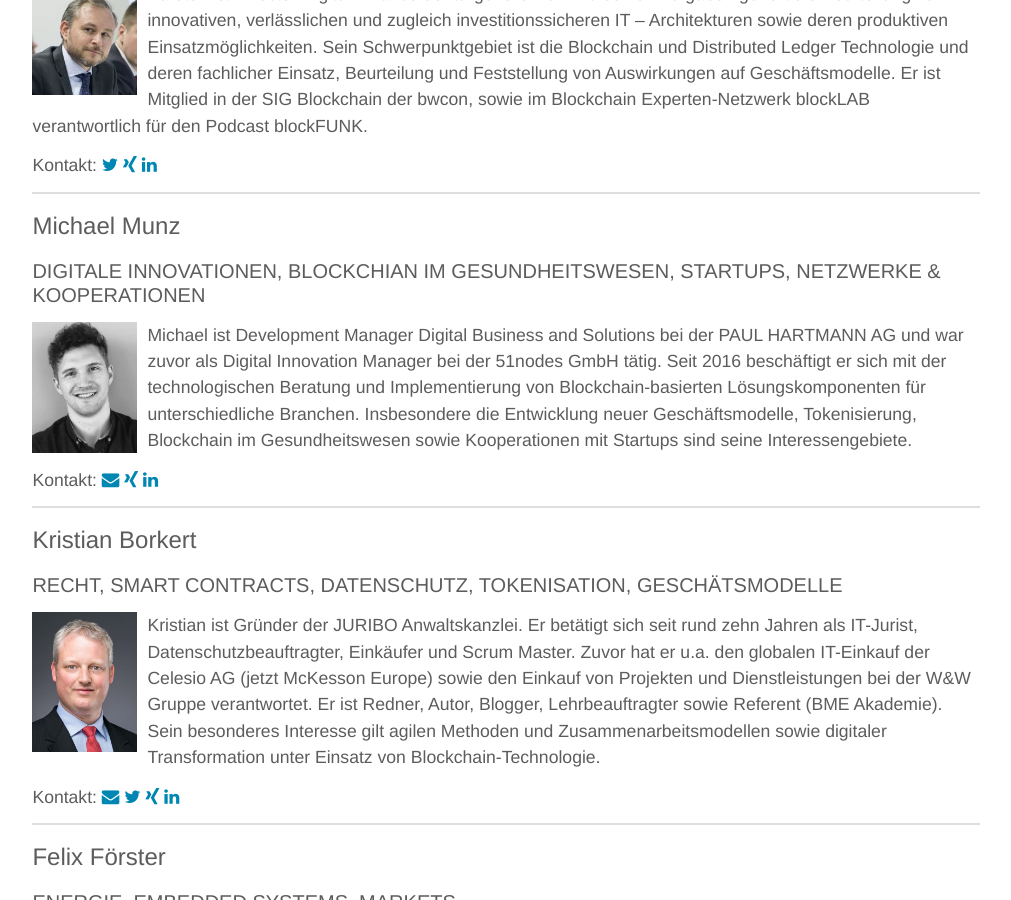
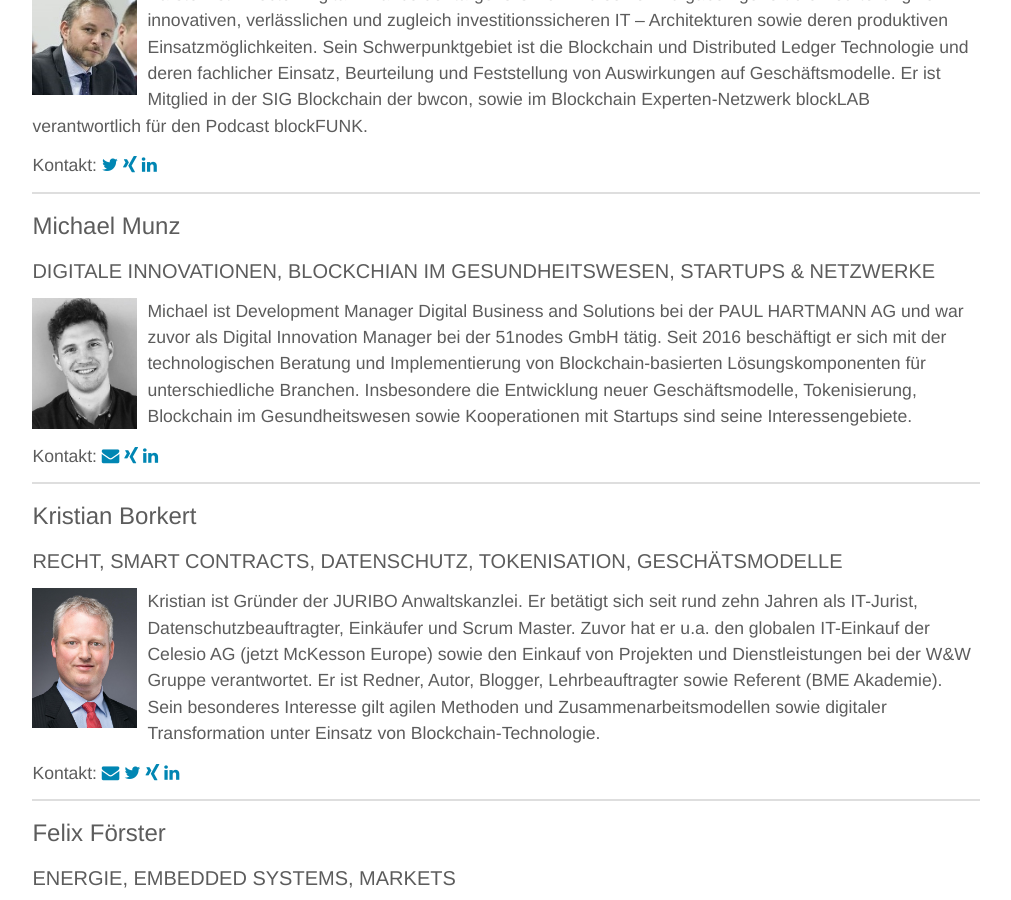
Before and after one commit to blocklab/site, a Jekyll site: the page built from team.md, in a window 1280 px wide and 900 px high, scrolled down 2706 px. Shown: the whole window, without its empty margins (134-1145 px from the left). Built offline with Jekyll 4.4.1, drawn with Linux system fonts in a browser that asks for light colours.

Commit message:
Update team.yml

```diff
--- a/_data/team.yml
+++ b/_data/team.yml
@@ -67,7 +67,7 @@
 
 - id: michael
   name: Michael Munz
-  topics: DIGITALE INNOVATIONEN, BLOCKCHIAN IM GESUNDHEITSWESEN, STARTUPS, NETZWERKE & KOOPERATIONEN
+  topics: DIGITALE INNOVATIONEN, BLOCKCHIAN IM GESUNDHEITSWESEN, STARTUPS & NETZWERKE
   image: /assets/images/team/michaelmunz.jpg
   description: Michael ist Development Manager Digital Business and Solutions bei der PAUL HARTMANN AG und war zuvor als Digital Innovation Manager bei der 51nodes GmbH tätig. Seit 2016 beschäftigt er sich mit der technologischen Beratung und Implementierung von Blockchain-basierten Lösungskomponenten für unterschiedliche Branchen. Insbesondere die Entwicklung neuer Geschäftsmodelle, Tokenisierung, Blockchain im Gesundheitswesen sowie Kooperationen mit Startups sind seine Interessengebiete.
   xing: Michael_Munz12
```
